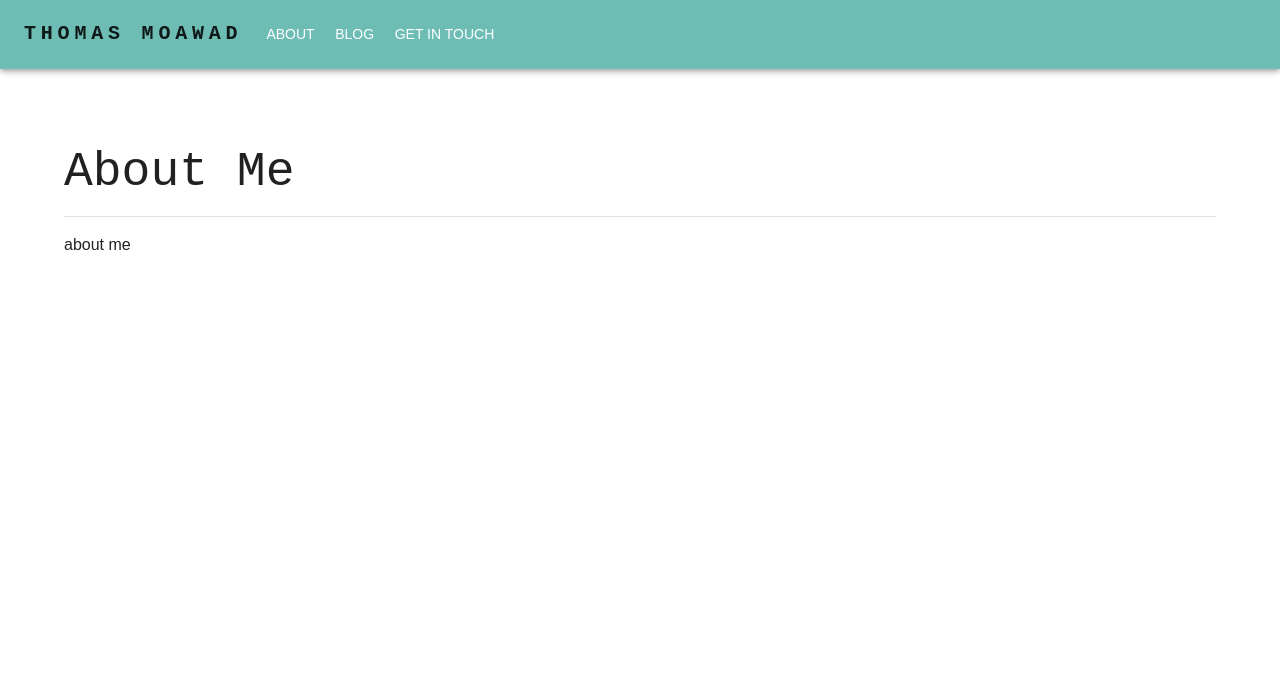
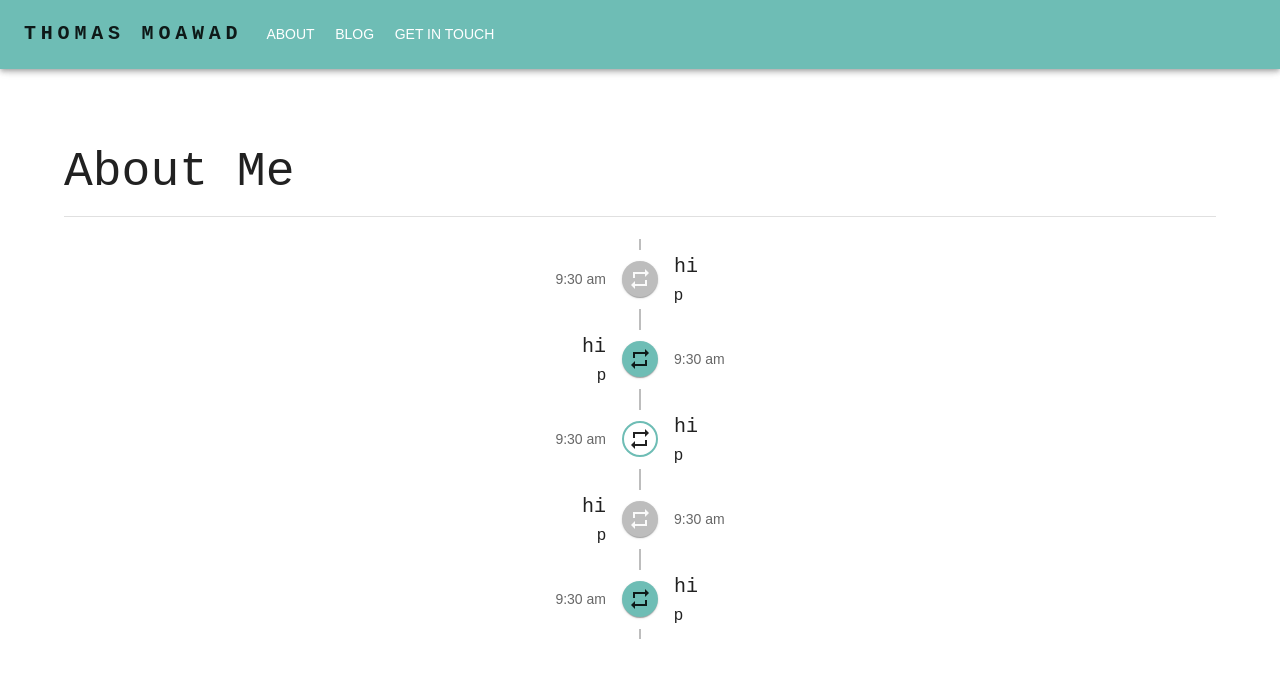
Before and after one commit to tjm165/portfolio, a React (Create React App) app in the folder frontend/: page /about in a window 1280 px wide. Shown: the top 678 px of the page. Built offline with nearby package versions, Linux system fonts and the light colour scheme.

Commit message:
Timeline section

```diff
--- a/frontend/src/components/pages/about/index.tsx
+++ b/frontend/src/components/pages/about/index.tsx
@@ -1,12 +1,109 @@
 import { SimpleSection } from "../../common/section";
 import Container from "@mui/material/Container";
+import Timeline from "@mui/lab/Timeline";
+import TimelineItem from "@mui/lab/TimelineItem";
+import TimelineSeparator from "@mui/lab/TimelineSeparator";
+import TimelineConnector from "@mui/lab/TimelineConnector";
+import TimelineContent from "@mui/lab/TimelineContent";
+import TimelineOppositeContent from "@mui/lab/TimelineOppositeContent";
+import TimelineDot from "@mui/lab/TimelineDot";
+import FastfoodIcon from "@mui/icons-material/Fastfood";
+import LaptopMacIcon from "@mui/icons-material/LaptopMac";
+import HotelIcon from "@mui/icons-material/Hotel";
+import RepeatIcon from "@mui/icons-material/Repeat";
+import Typography from "@mui/material/Typography";
+
+const colors = [undefined, "primary", "primary"];
+const variants = ["filled", "filled", "outlined"];
+
+const getVariant = (i: any, list: any) => {
+  const index = i % list.length;
+  return list[index];
+};
+
+const timelineItems = [
+  {
+    title: "hi",
+    paragraph: "p",
+    date: "9:30 am",
+    icon: <RepeatIcon />,
+  },
+  {
+    title: "hi",
+    paragraph: "p",
+    date: "9:30 am",
+    icon: <RepeatIcon />,
+  },
+  {
+    title: "hi",
+    paragraph: "p",
+    date: "9:30 am",
+    icon: <RepeatIcon />,
+  },
+  {
+    title: "hi",
+    paragraph: "p",
+    date: "9:30 am",
+    icon: <RepeatIcon />,
+  },
+  {
+    title: "hi",
+    paragraph: "p",
+    date: "9:30 am",
+    icon: <RepeatIcon />,
+  },
+];
 
 export default function Contact() {
   return (
     <Container maxWidth="lg">
       <SimpleSection headingText="About Me">
-        <div>about me</div>
+        <CustomizedTimeline />
       </SimpleSection>
     </Container>
   );
 }
+
+export function CustomizedTimeline() {
+  return (
+    <Timeline position="alternate">
+      {timelineItems.map((val, i) => (
+        <Record
+          key={i}
+          {...val}
+          color={getVariant(i, colors)}
+          variant={getVariant(i, variants)}
+        />
+      ))}
+    </Timeline>
+  );
+}
+
+function Record({ color, variant, date, title, paragraph, icon }: any) {
+  console.log(color, variant);
+  return (
+    <TimelineItem>
+      <TimelineOppositeContent
+        sx={{ m: "auto 0" }}
+        align="right"
+        variant="body2"
+        color="text.secondary"
+      >
+        {date}
+      </TimelineOppositeContent>
+      <TimelineSeparator>
+        <TimelineConnector />
+        <TimelineDot color={color} variant={variant}>
+          {icon}
+        </TimelineDot>
+        <TimelineConnector />
+      </TimelineSeparator>
+      <TimelineContent sx={{ py: "12px", px: 2 }}>
+        <Typography variant="h6" component="span">
+          {title}
+        </Typography>
+        <Typography>{paragraph}</Typography>
+      </TimelineContent>
+    </TimelineItem>
+  );
+}
```
Also changed, not shown: frontend/package.json (+4 -3 lines), 1 other file (tests, documents, lock files or other folders).
